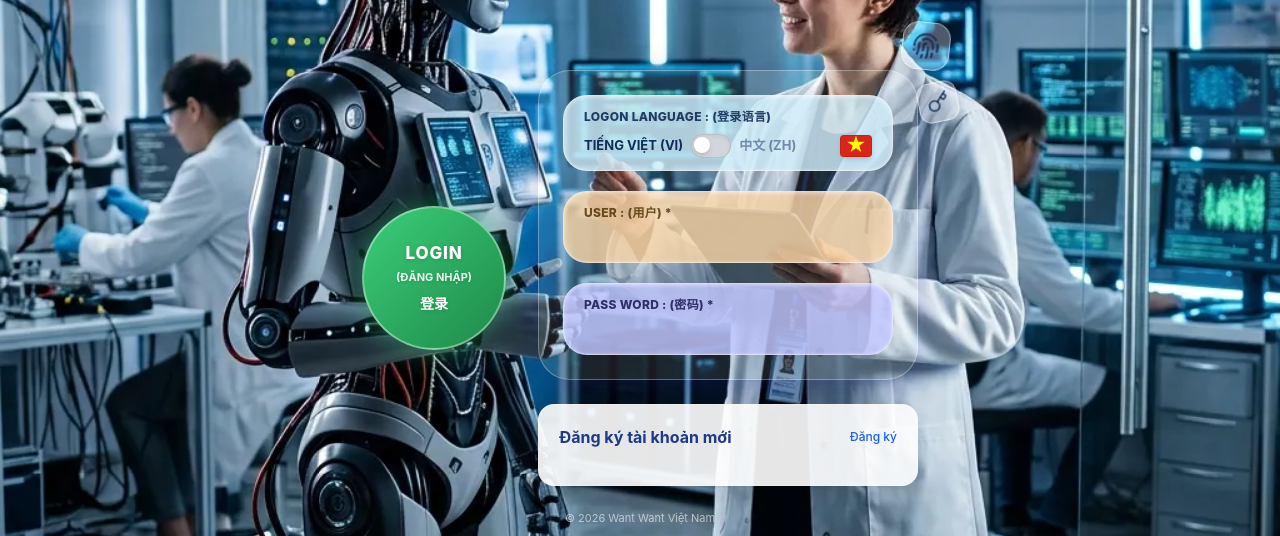
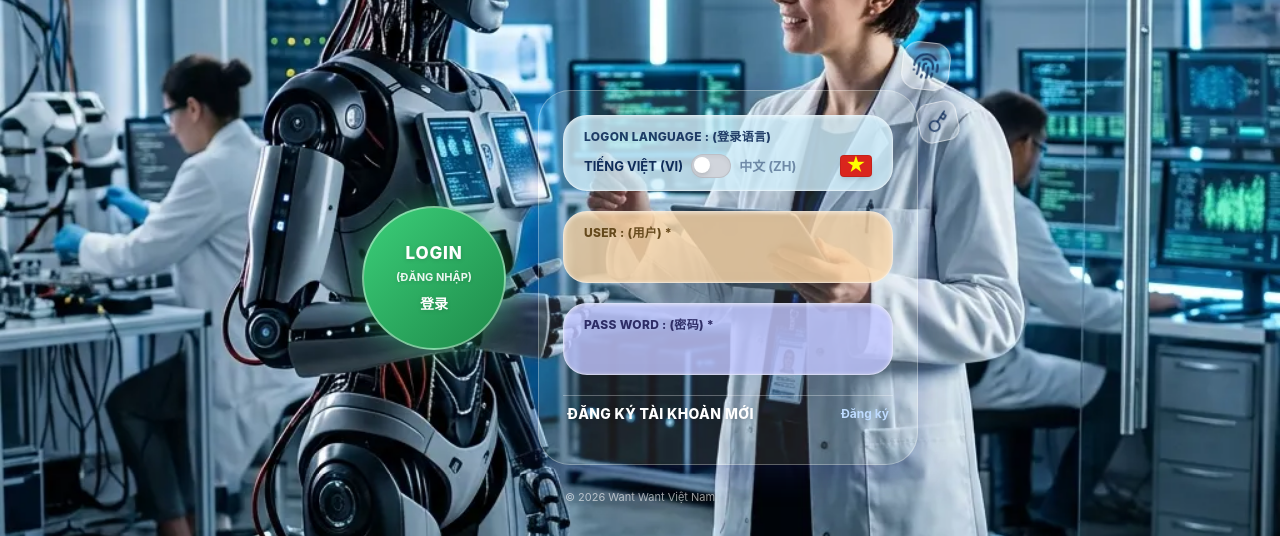
Before and after one commit to landang907-ship-it/purchase-management-muahang-, a React (Vite) app: page / in a window 1280 px wide. Shown: the part 162-698 px from the top of the page. Built offline with nearby package versions, Linux system fonts and the light colour scheme; no server answers.

Commit message:
Merge register box into login frame and match size

```diff
--- a/src/features/auth/ui/LoginPage.tsx
+++ b/src/features/auth/ui/LoginPage.tsx
@@ -228,7 +228,6 @@ export function LoginPage() {
 
                 {/* Glass Card & Register Wrapper */}
                 <div className="order-1 md:order-2 w-full max-w-[380px] flex flex-col gap-4 relative">
-                    <form onSubmit={handleSubmit} noValidate className="w-full relative">
                     {/* Floating Icons */}
                     <div className="absolute -top-12 -right-4 md:-right-10 flex flex-col gap-3 z-20 pointer-events-none">
                         <div className="w-12 h-12 rounded-[16px] bg-white/30 backdrop-blur-md border border-white/50 flex items-center justify-center shadow-lg transform rotate-6">
@@ -243,10 +242,11 @@ export function LoginPage() {
                         className={cn(
                             "bg-white/10 backdrop-blur-md rounded-[32px]",
                             "shadow-[0_8px_32px_0_rgba(31,38,135,0.25)]",
-                            "p-4 md:p-6 flex flex-col gap-3 md:gap-4 border border-white/30"
+                            "p-4 md:p-6 flex flex-col gap-3 md:gap-4 border border-white/30 w-full"
                         )}
                         aria-label="Thông tin đăng nhập SAP"
                     >
+                        <form onSubmit={handleSubmit} noValidate className="w-full flex flex-col gap-3 md:gap-4 relative">
                             {/* Language Toggle */}
                             <div className="flex flex-col bg-[#d0eefb]/80 backdrop-blur-md rounded-[20px] md:rounded-[24px] px-4 md:px-5 py-2 md:py-3 border border-white/50 text-[#0f2c59] shadow-[inset_0_1px_4px_rgba(255,255,255,0.6)]">
                                 <span className="text-[11px] md:text-[12px] font-extrabold tracking-wide mb-2 opacity-90">LOGON LANGUAGE : (登录语言)</span>
@@ -318,11 +318,10 @@ export function LoginPage() {
                                 />
                                 {errors.password && <span className="text-red-600 text-[11px] mt-1 font-bold">{errors.password}</span>}
                             </div>
-                    </section>
                         </form>
 
-                {/* Registration Section */}
-                <div className="w-full mt-2">
+                        {/* Registration Section inside the same frame */}
+                        <div className="w-full border-t border-white/30 pt-2 mt-1">
                             <RegisterSection
                                 isOpen={reg.isRegisterMode}
                                 isSuccess={reg.isSuccess}
@@ -336,6 +335,7 @@ export function LoginPage() {
                                 onCloseSuccess={handleCloseRegisterSuccess}
                             />
                         </div>
+                    </section>
             </div>
             </div>
 
--- a/src/features/auth/ui/RegisterForm.tsx
+++ b/src/features/auth/ui/RegisterForm.tsx
@@ -120,15 +120,15 @@ export function RegisterSection({
     }
 
     return (
-        <div className="bg-white/90 backdrop-blur-sm rounded-xl md:rounded-2xl shadow-lg p-3 md:p-5 border border-white/20">
-            <div className="flex items-center justify-between mb-2 md:mb-4">
-                <h2 className="text-base font-bold text-blue-900">
+        <div className="w-full">
+            <div className="flex items-center justify-between mb-2 md:mb-4 px-1">
+                <h2 className="text-[13px] md:text-sm font-extrabold text-white drop-shadow-sm tracking-wide uppercase">
                     {tRegistration('register.title', lang)}
                 </h2>
                 <button
                     type="button"
                     onClick={onToggle}
-                    className="text-xs text-blue-600 hover:text-blue-800 font-medium"
+                    className="text-[11px] md:text-xs text-blue-200 hover:text-white font-bold transition-colors"
                 >
                     {isOpen
                         ? tRegistration('register.hide', lang)
```
Lines whose indentation alone changed are shown as unchanged.
